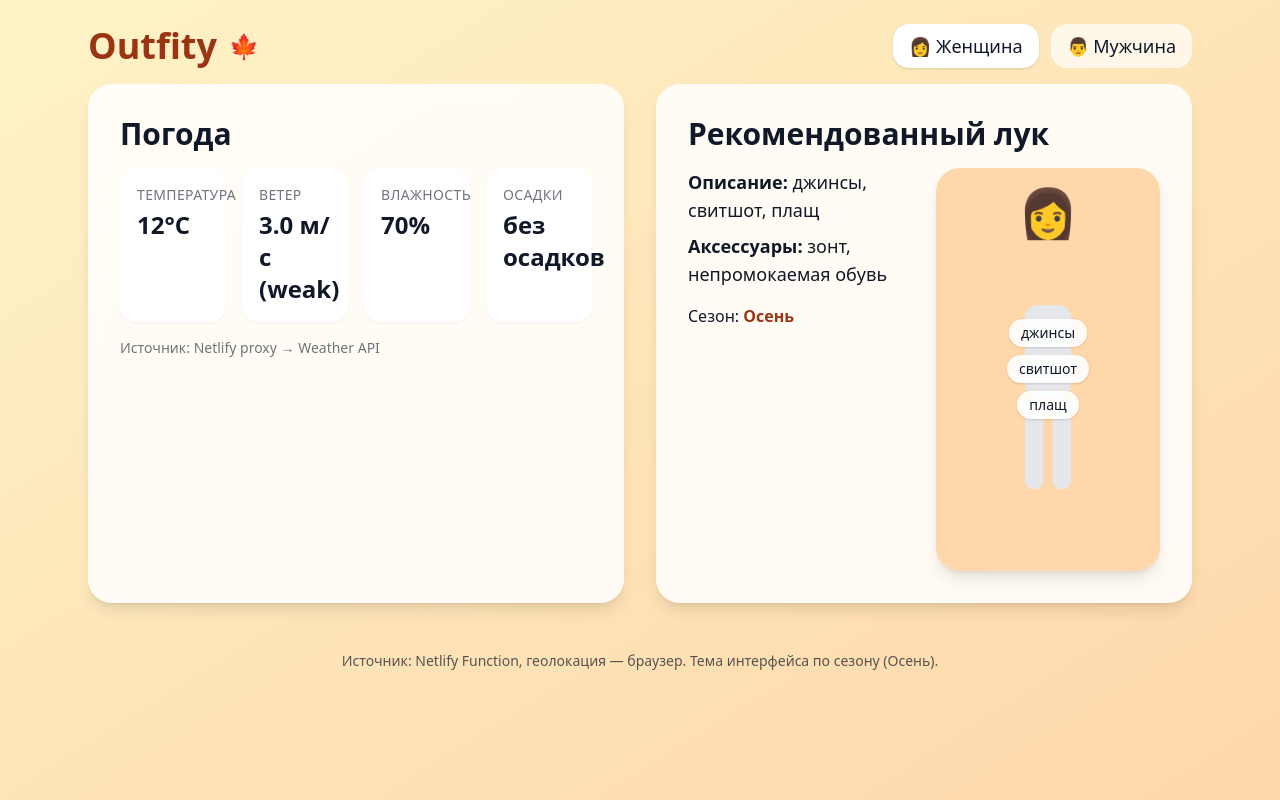
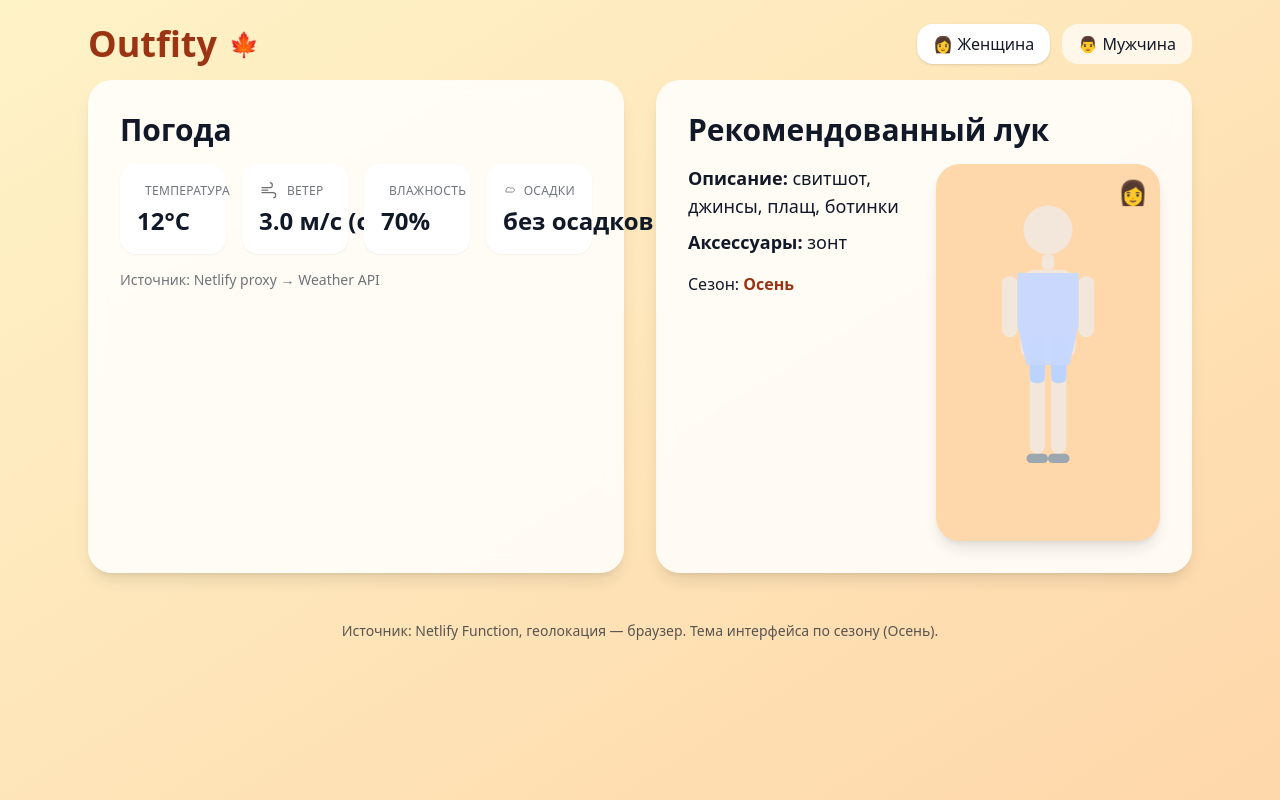
Before and after one commit to anyakhudova-design/outfity, a React (Vite) app: page / in a window 1280 px wide. Built offline with nearby package versions, Linux system fonts and the light colour scheme; no server answers.

Commit message:
OutfityApp.jsx

```diff
--- a/src/OutfityApp.jsx
+++ b/src/OutfityApp.jsx
@@ -1,6 +1,6 @@
 import React, { useEffect, useMemo, useState } from "react";
 
-// ===== Outfity — improved UI + correct dataset + avatar/mannequin =====
+// ===== Outfity — improved UI + icons + layered avatar clothing (SVG) =====
 // Proxy-only mode: call Netlify function directly (no netlify.toml required)
 const FUNCTION_URL = "/.netlify/functions/weather";
 
@@ -20,6 +20,7 @@ const SEASON_THEME = {
 
 // --- Helpers ---
 function windBucket(s){ if(s==null) return "weak"; if(s<4) return "weak"; if(s<8) return "medium"; return "strong"; }
+function windBucketRu(b){ return b==="weak"?"слабый": b==="medium"?"средний":"сильный"; }
 function precipitationBucket(p){ // 0=none,1=rain,2=snow,3=mix
   if(!p || p===0) return "none"; if(p===2) return "snow"; if(p===3) return "rain"; return "rain";
 }
@@ -27,31 +28,38 @@ function precipitationRu(code){
   return code==="snow"?"снег": code==="rain"?"дождь": code==="light_rain"?"небольшой дождь": code==="snowstorm"?"метель":"без осадков";
 }
 
-// --- Dataset (расширенный, базовая одежда) ---
+// --- Dataset (базовая одежда) ---
 const OUTFIT_DATASET = [
-  { temp_min: 25, temp_max: 35, wind: "weak",   precipitation: "none",       gender: "female", outfit: "лёгкое платье из хлопка, топ + шорты", accessories: "панама, очки, сандалии" },
-  { temp_min: 25, temp_max: 35, wind: "weak",   precipitation: "none",       gender: "male",   outfit: "футболка, шорты, поло + лёгкие брюки", accessories: "кепка, очки, кеды/мокасины" },
-  { temp_min: 20, temp_max: 25, wind: "medium", precipitation: "light_rain", gender: "female", outfit: "рубашка + джинсы, платье-рубашка + кардиган", accessories: "зонт, кроссовки/лоферы" },
-  { temp_min: 20, temp_max: 25, wind: "medium", precipitation: "light_rain", gender: "male",   outfit: "футболка + джинсы, лёгкая ветровка", accessories: "зонт, кроссовки" },
-  { temp_min: 15, temp_max: 20, wind: "medium", precipitation: "none",       gender: "female", outfit: "джинсы + футболка + жакет/бомбер", accessories: "лёгкий шарф, кеды" },
-  { temp_min: 15, temp_max: 20, wind: "medium", precipitation: "none",       gender: "male",   outfit: "чиносы + футболка + джинсовка", accessories: "лёгкий рюкзак, часы" },
-  { temp_min: 10, temp_max: 15, wind: "weak",   precipitation: "rain",       gender: "female", outfit: "джинсы, свитшот, плащ", accessories: "зонт, непромокаемая обувь" },
-  { temp_min: 10, temp_max: 15, wind: "weak",   precipitation: "rain",       gender: "male",   outfit: "джинсы, свитер, ветровка", accessories: "зонт, непромокаемые кроссовки" },
-  { temp_min: 5,  temp_max: 10, wind: "strong", precipitation: "none",       gender: "female", outfit: "джинсы, свитер, пальто/плотная куртка", accessories: "шарф, при ветре — шапка" },
-  { temp_min: 5,  temp_max: 10, wind: "strong", precipitation: "none",       gender: "male",   outfit: "джинсы, худи, куртка, ботинки", accessories: "шарф, при ветре — шапка" },
-  { temp_min: 0,  temp_max: 5,  wind: "medium", precipitation: "snow",       gender: "female", outfit: "джинсы, свитер, пуховик, сапоги", accessories: "шапка, перчатки, шарф" },
-  { temp_min: 0,  temp_max: 5,  wind: "medium", precipitation: "snow",       gender: "male",   outfit: "джинсы, водолазка, утеплённая куртка, ботинки", accessories: "шапка, перчатки, шарф" },
-  { temp_min: -5, temp_max: 0,  wind: "medium", precipitation: "snow",       gender: "female", outfit: "тёплые брюки, свитер, пуховик", accessories: "шапка, шарф, варежки" },
-  { temp_min: -5, temp_max: 0,  wind: "medium", precipitation: "snow",       gender: "male",   outfit: "тёплые брюки, свитер, парка", accessories: "шапка, шарф, перчатки" },
-  { temp_min: -10,temp_max: -5, wind: "strong", precipitation: "snow",       gender: "female", outfit: "термокомплект, шерстяной свитер, длинный пуховик", accessories: "шапка, варежки, баф" },
-  { temp_min: -10,temp_max: -5, wind: "strong", precipitation: "snow",       gender: "male",   outfit: "термобельё, свитер, парка", accessories: "шапка, перчатки, шарф" },
-  { temp_min: -20,temp_max: -10,wind: "strong", precipitation: "snowstorm",  gender: "female", outfit: "термокомплект, свитер, длинный пуховик", accessories: "шапка, варежки, капюшон" },
-  { temp_min: -20,temp_max: -10,wind: "strong", precipitation: "snowstorm",  gender: "male",   outfit: "термобельё, свитер, парка", accessories: "шапка, перчатки, капюшон" },
+  { temp_min: 25, temp_max: 35, wind: "weak",   precipitation: "none",       gender: "female", outfit: "лёгкое платье из хлопка, сандалии", accessories: "панама, очки" },
+  { temp_min: 25, temp_max: 35, wind: "weak",   precipitation: "none",       gender: "male",   outfit: "футболка, шорты, кеды", accessories: "кепка, очки" },
+
+  { temp_min: 20, temp_max: 25, wind: "medium", precipitation: "light_rain", gender: "female", outfit: "рубашка, джинсы, кардиган, кроссовки", accessories: "зонт" },
+  { temp_min: 20, temp_max: 25, wind: "medium", precipitation: "light_rain", gender: "male",   outfit: "футболка, джинсы, ветровка, кроссовки", accessories: "зонт" },
+
+  { temp_min: 15, temp_max: 20, wind: "medium", precipitation: "none",       gender: "female", outfit: "футболка, джинсы, жакет, кеды", accessories: "лёгкий шарф" },
+  { temp_min: 15, temp_max: 20, wind: "medium", precipitation: "none",       gender: "male",   outfit: "футболка, чиносы, джинсовка, кеды", accessories: "часы" },
+
+  { temp_min: 10, temp_max: 15, wind: "weak",   precipitation: "rain",       gender: "female", outfit: "свитшот, джинсы, плащ, ботинки", accessories: "зонт" },
+  { temp_min: 10, temp_max: 15, wind: "weak",   precipitation: "rain",       gender: "male",   outfit: "свитер, джинсы, ветровка, кроссовки", accessories: "зонт" },
+
+  { temp_min: 5,  temp_max: 10, wind: "strong", precipitation: "none",       gender: "female", outfit: "свитер, джинсы, пальто, ботинки", accessories: "шарф, шапка" },
+  { temp_min: 5,  temp_max: 10, wind: "strong", precipitation: "none",       gender: "male",   outfit: "худи, джинсы, куртка, ботинки", accessories: "шапка" },
+
+  { temp_min: 0,  temp_max: 5,  wind: "medium", precipitation: "snow",       gender: "female", outfit: "свитер, джинсы, пуховик, сапоги", accessories: "шапка, перчатки, шарф" },
+  { temp_min: 0,  temp_max: 5,  wind: "medium", precipitation: "snow",       gender: "male",   outfit: "водолазка, джинсы, утеплённая куртка, ботинки", accessories: "шапка, перчатки, шарф" },
+
+  { temp_min: -5, temp_max: 0,  wind: "medium", precipitation: "snow",       gender: "female", outfit: "тёплые брюки, свитер, пуховик, сапоги", accessories: "шапка, шарф, варежки" },
+  { temp_min: -5, temp_max: 0,  wind: "medium", precipitation: "snow",       gender: "male",   outfit: "тёплые брюки, свитер, парка, ботинки", accessories: "шапка, шарф, перчатки" },
+
+  { temp_min: -10,temp_max: -5, wind: "strong", precipitation: "snow",       gender: "female", outfit: "термокомплект, свитер, длинный пуховик, сапоги", accessories: "шапка, варежки, баф" },
+  { temp_min: -10,temp_max: -5, wind: "strong", precipitation: "snow",       gender: "male",   outfit: "термобельё, свитер, парка, зимние ботинки", accessories: "шапка, перчатки, шарф" },
+
+  { temp_min: -20,temp_max: -10,wind: "strong", precipitation: "snowstorm",  gender: "female", outfit: "термокомплект, свитер, длинный пуховик, сапоги", accessories: "шапка, варежки, капюшон" },
+  { temp_min: -20,temp_max: -10,wind: "strong", precipitation: "snowstorm",  gender: "male",   outfit: "термобельё, свитер, парка, зимние ботинки", accessories: "шапка, перчатки, капюшон" },
 ];
 
 function pickOutfit({ tempC, windMs, precType, gender }){
   const wind = windBucket(windMs);
-  // если от функции пришёл только 0/1/2 — маппим
   const precipitation = precipitationBucket(precType);
   const exact = OUTFIT_DATASET.find(r => tempC>=r.temp_min && tempC<=r.temp_max && r.wind===wind && r.precipitation===precipitation && r.gender===gender);
   if (exact) return exact;
@@ -93,31 +101,119 @@ function useWeather(coords){
   return { fact, source };
 }
 
+// --- Icons (inline SVG) ---
+const IconTemp = ()=> (
+  <svg width="20" height="20" viewBox="0 0 24 24" fill="none"><path d="M10 13.5a4 4 0 104 4V5a2 2 0 10-4 0v8.5z" stroke="#111" strokeWidth="1.5"/><path d="M10 8h4" stroke="#111" strokeWidth="1.5"/></svg>
+);
+const IconWind = ()=> (
+  <svg width="20" height="20" viewBox="0 0 24 24" fill="none"><path d="M3 8h10a3 3 0 100-6" stroke="#111" strokeWidth="1.5"/><path d="M3 14h14a3 3 0 110 6" stroke="#111" strokeWidth="1.5"/><path d="M3 11h8" stroke="#111" strokeWidth="1.5"/></svg>
+);
+const IconHumidity = ()=> (
+  <svg width="20" height="20" viewBox="0 0 24 24" fill="none"><path d="M12 3s6 6 6 10a6 6 0 11-12 0c0-4 6-10 6-10z" stroke="#111" strokeWidth="1.5"/></svg>
+);
+const IconPrecip = ()=> (
+  <svg width="20" height="20" viewBox="0 0 24 24" fill="none"><path d="M6 10a5 5 0 019-3 4 4 0 113 7H6a4 4 0 010-4z" stroke="#111" strokeWidth="1.5"/></svg>
+);
+
 // --- UI small components ---
-function InfoTile({label,value}){
+function InfoTile({label,value,icon}){
   return (
-    <div className="rounded-2xl p-4 bg-white border border-white/60 shadow-sm text-base md:text-lg">
-      <div className="text-xs md:text-sm uppercase tracking-wide opacity-60">{label}</div>
-      <div className="text-lg md:text-2xl font-semibold mt-1">{value}</div>
+    <div className="rounded-2xl p-4 bg-white border border-white/60 shadow-sm">
+      <div className="flex items-center gap-2 text-[11px] md:text-xs uppercase tracking-wide opacity-60">
+        {icon}
+        <span>{label}</span>
+      </div>
+      <div className="text-xl md:text-2xl font-semibold mt-1 leading-tight whitespace-nowrap">{value}</div>
     </div>
   );
 }
 
-function Mannequin({ gender, items, theme }){
+// --- Avatar with layered clothing (SVG) ---
+// We parse outfit keywords → layers
+function outfitToLayers(outfit){
+  const text = (outfit||"").toLowerCase();
+  const has = (w)=> text.includes(w);
+  return {
+    headwear: has("шапк") || has("панам") || has("капюшон"),
+    scarf: has("шарф") || has("баф"),
+    outer: has("пальто")||has("куртк")||has("ветровк")||has("пуховик")||has("плащ"),
+    top: has("свитер")||has("свитшот")||has("худи")||has("рубашк")||has("футболк")||has("водолазк")||has("платье"),
+    bottom: has("джинс")||has("брюк")||has("чинос")||has("шорт")||has("платье"),
+    shoes: has("ботинк")||has("кеды")||has("сапог")||has("сандал"),
+    dress: has("платье"),
+  };
+}
+
+function MannequinClothed({ gender, outfit, theme }){
+  const layers = outfitToLayers(outfit);
+  const skin = "#f3e7db";
+  const cloth = {
+    outer: "#c8d8ff",
+    top: gender==="female"?"#ffd6e7":"#d7f7d7",
+    bottom: "#bcd2ff",
+    shoes: "#9aa7b1",
+    headwear: "#ffebb0",
+    scarf: "#ffd1a1",
+    dress: "#ffd6e7",
+  };
   const head = gender === "female" ? "👩" : "👨";
   return (
     <div className={`relative w-full max-w-sm mx-auto rounded-3xl p-5 shadow-lg ${theme.chip}`}>
-      <div className="text-5xl text-center mb-2">{head}</div>
-      <svg viewBox="0 0 120 200" className="w-full h-auto">
-        <rect x="45" y="40" width="30" height="60" rx="8" fill="#e5e7eb" />
-        <rect x="45" y="100" width="12" height="60" rx="6" fill="#e5e7eb" />
-        <rect x="63" y="100" width="12" height="60" rx="6" fill="#e5e7eb" />
+      {/* BODY */}
+      <svg viewBox="0 0 120 220" className="w-full h-auto">
+        {/* head */}
+        <circle cx="60" cy="30" r="16" fill={skin} />
+        {/* neck */}
+        <rect x="56" y="46" width="8" height="10" rx="3" fill={skin} />
+        {/* torso */}
+        <rect x="42" y="56" width="36" height="60" rx="10" fill={skin} />
+        {/* legs */}
+        <rect x="48" y="116" width="10" height="60" rx="5" fill={skin} />
+        <rect x="62" y="116" width="10" height="60" rx="5" fill={skin} />
+        {/* arms */}
+        <rect x="30" y="60" width="10" height="40" rx="5" fill={skin} />
+        <rect x="80" y="60" width="10" height="40" rx="5" fill={skin} />
+
+        {/* CLOTHING LAYERS */}
+        {/* dress (covers torso + legs top) */}
+        {layers.dress && (
+          <path d="M42 65 h36 v40 q0 14 -18 14 q-18 0 -18 -14z" fill={cloth.dress} />
+        )}
+        {/* top */}
+        {layers.top && !layers.dress && (
+          <path d="M42 60 h36 v32 a8 8 0 0 1 -8 8 h-20 a8 8 0 0 1 -8 -8z" fill={cloth.top} />
+        )}
+        {/* bottom */}
+        {layers.bottom && !layers.dress && (
+          <g fill={cloth.bottom}>
+            <rect x="48" y="100" width="10" height="30" rx="4" />
+            <rect x="62" y="100" width="10" height="30" rx="4" />
+          </g>
+        )}
+        {/* outerwear */}
+        {layers.outer && (
+          <path d="M40 58 h40 v34 l-6 26 h-28 l-6 -26z" fill={cloth.outer} opacity="0.95" />
+        )}
+        {/* scarf */}
+        {layers.scarf && (
+          <g fill={cloth.scarf}>
+            <rect x="48" y="50" width="24" height="8" rx="4" />
+            <rect x="62" y="58" width="6" height="18" rx="3" />
+          </g>
+        )}
+        {/* headwear */}
+        {layers.headwear && (
+          <path d="M44 22 q16 -12 32 0 v6 h-32z" fill={cloth.headwear} />
+        )}
+        {/* shoes */}
+        {layers.shoes && (
+          <g fill={cloth.shoes}>
+            <rect x="46" y="176" width="14" height="6" rx="3" />
+            <rect x="60" y="176" width="14" height="6" rx="3" />
+          </g>
+        )}
       </svg>
-      <div className="absolute inset-0 flex flex-col items-center justify-center gap-2 px-2 pointer-events-none">
-        {items.slice(0,5).map((it,i)=> (
-          <span key={i} className="px-3 py-1 text-xs md:text-sm rounded-full bg-white/90 shadow">{it}</span>
-        ))}
-      </div>
+      <div className="absolute top-3 right-3 text-2xl" title={gender}>{head}</div>
     </div>
   );
 }
@@ -135,7 +231,6 @@ export default function OutfityApp(){
   const rec = useMemo(()=> pickOutfit({ tempC, windMs: wind, precType: prec, gender }), [tempC, wind, prec, gender]);
   const season = getSeasonByMonth(new Date().getMonth());
   const theme = SEASON_THEME[season];
-  const outfitItems = useMemo(()=> (rec?.outfit||"").split(/,|\+| или /g).map(s=>s.trim()).filter(Boolean), [rec]);
 
   return (
     <div className={`min-h-screen w-full bg-gradient-to-br ${theme.bg} text-gray-900`}>
@@ -145,8 +240,8 @@ export default function OutfityApp(){
           <div className="text-2xl">{theme.art}</div>
         </div>
         <div className="flex items-center gap-3">
-          <button onClick={()=>setGender("female")} className={`px-4 py-2 rounded-2xl text-base md:text-lg font-medium ${gender==='female'?'bg-white shadow':'bg-white/70'}`}>👩 Женщина</button>
-          <button onClick={()=>setGender("male")} className={`px-4 py-2 rounded-2xl text-base md:text-lg font-medium ${gender==='male'?'bg-white shadow':'bg-white/70'}`}>👨 Мужчина</button>
+          <button onClick={()=>setGender("female")} className={`px-4 py-2 rounded-2xl text-base font-medium ${gender==='female'?'bg-white shadow':'bg-white/70'}`}>👩 Женщина</button>
+          <button onClick={()=>setGender("male")} className={`px-4 py-2 rounded-2xl text-base font-medium ${gender==='male'?'bg-white shadow':'bg-white/70'}`}>👨 Мужчина</button>
         </div>
       </header>
 
@@ -155,10 +250,10 @@ export default function OutfityApp(){
         <section className="bg-white/85 backdrop-blur rounded-3xl p-6 md:p-8 shadow-lg">
           <h2 className="text-2xl md:text-3xl font-semibold mb-4">Погода</h2>
           <div className="grid grid-cols-2 md:grid-cols-4 gap-4">
-            <InfoTile label="Температура" value={`${tempC}°C`} />
-            <InfoTile label="Ветер" value={`${wind.toFixed(1)} м/с (${windBucket(wind)})`} />
-            <InfoTile label="Влажность" value={`${humidity}%`} />
-            <InfoTile label="Осадки" value={precipitationRu(precipitationBucket(prec))} />
+            <InfoTile label="Температура" value={`${tempC}°C`} icon={<IconTemp/>} />
+            <InfoTile label="Ветер" value={`${wind.toFixed(1)} м/с (${windBucketRu(windBucket(wind))})`} icon={<IconWind/>} />
+            <InfoTile label="Влажность" value={`${humidity}%`} icon={<IconHumidity/>} />
+            <InfoTile label="Осадки" value={precipitationRu(precipitationBucket(prec))} icon={<IconPrecip/>} />
           </div>
           <p className="text-xs md:text-sm opacity-60 mt-4">Источник: {source==='mock'? 'Mock' : 'Netlify proxy → Weather API'}</p>
         </section>
@@ -172,7 +267,7 @@ export default function OutfityApp(){
               <p className="text-base md:text-lg leading-relaxed mt-2"><b>Аксессуары:</b> {rec?.accessories}</p>
               <p className="text-sm md:text-base mt-4">Сезон: <span className={`font-semibold ${theme.accents}`}>{theme.ru}</span></p>
             </div>
-            <Mannequin gender={gender} items={outfitItems} theme={theme} />
+            <MannequinClothed gender={gender} outfit={`${rec?.outfit}, ${rec?.accessories}`} theme={theme} />
           </div>
         </section>
       </main>
```
